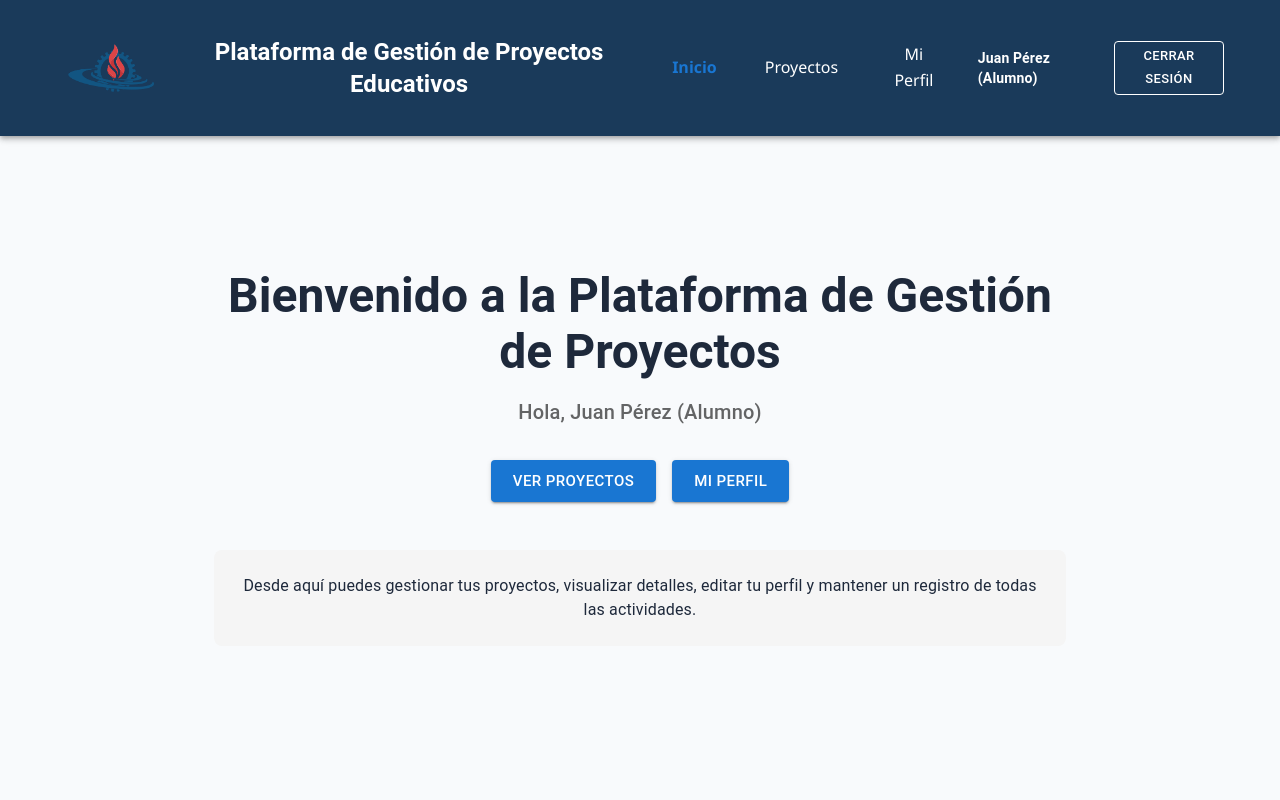
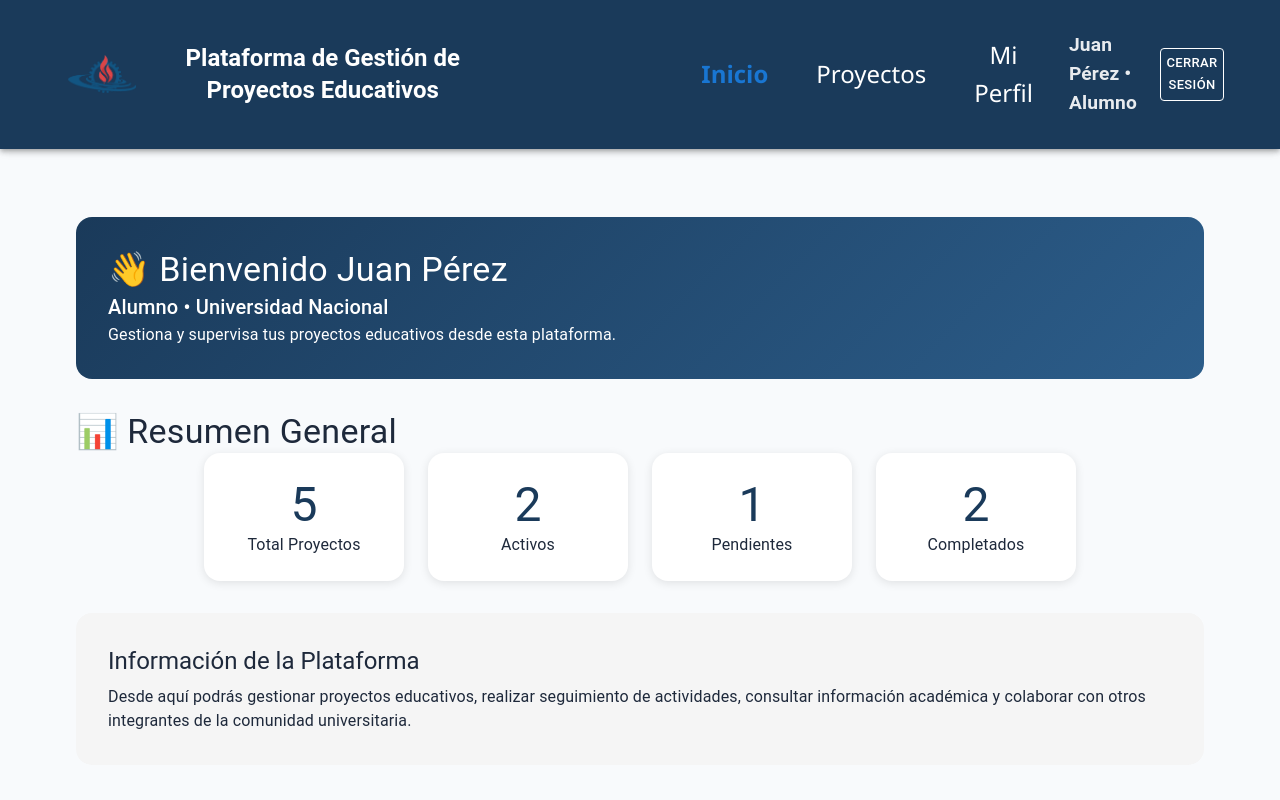
Before and after one commit to fabri982022/tp3-pv-grupo20, a React (Vite) app in the folder tp3-grupo20/: page / in a window 1280 px wide. Shown: the top 800 px of the page. Built offline with nearby package versions, Linux system fonts and the light colour scheme.

Commit message:
Poma Aldana- Ajustes de diseño en dashboard y proyectos

```diff
--- a/tp3-grupo20/src/components/Nav.jsx
+++ b/tp3-grupo20/src/components/Nav.jsx
@@ -6,27 +6,11 @@ import logoUnju from '../assets/logo-fi-unju-institucional.png'
 export default function Nav() {
   const { usuario, cerrarSesion } = useUsuario()
   return (
-    <AppBar position="static" sx={{ bgcolor: '#1a3a5a', mb: 2 }}>
-      <Toolbar>
+    <AppBar position="sticky" sx={{ bgcolor: '#1a3a5a', mb: 2 }}>
+      <Toolbar >
 
-        <Box
-          component={Link}
-          to="/"
-          sx={{
-            display: 'flex',
-            alignItems: 'center',
-            textDecoration: 'none',
-            color: 'white',
-            gap: 2,
-            flexGrow: 1,
-            '&:hover': { opacity: 0.9 }
-          }}
-        >
-          <img
-            src={logoUnju}
-            alt="Logo UNJu"
-            style={{ height: '48px', width: 'auto', display: 'block' }}
-          />
+        <Box component={Link} to="/" sx={{ display: 'flex', alignItems: 'center', textDecoration: 'none',color: 'white', gap: 2, flexGrow: 0, '&:hover': { opacity: 0.9 },mr: 23}} >
+          <img src={logoUnju} alt="Logo UNJu" style={{ height: '38px', width: 'auto', display: 'block' }} />
 
           <Typography variant="h5" component="div" sx={{ flexGrow: 1, fontWeight: 'bold' }}>
             Plataforma de Gestión de Proyectos Educativos
@@ -34,73 +18,25 @@ export default function Nav() {
         </Box>
 
         <Box component="nav" sx={{ display: 'flex', alignItems: 'center', gap: 3 }}>
-          <NavLink
-            to="/"
-            style={({ isActive }) => ({
-              color: isActive ? '#1976d2' : 'white',
-              textDecoration: 'none',
-              fontWeight: isActive ? 'bold' : 'normal',
-              fontSize: '1rem',
-              transition: 'color 0.3s ease'
-            })}
-          >
+          <NavLink to="/" style={({ isActive }) => ({color: isActive ? '#1976d2' : 'white', textDecoration: 'none',fontWeight: isActive ? 'bold' : 'normal',fontSize: '1.5rem',transition: 'color 1s ease',})}>
             Inicio
           </NavLink>
 
-          <NavLink
-            to="/proyectos"
-            style={({ isActive }) => ({
-              color: isActive ? '#1976d2' : 'white',
-              textDecoration: 'none',
-              fontWeight: isActive ? 'bold' : 'normal',
-              fontSize: '1rem',
-              transition: 'color 0.3s ease'
-            })}
-          >
+          <NavLink to="/proyectos"style={({ isActive }) => ({color: isActive ? '#1976d2' : 'white',textDecoration: 'none',fontWeight: isActive ? 'bold' : 'normal',fontSize: '1.5rem',transition: 'color 0.5s ease'})}>
             Proyectos
           </NavLink>
 
-          <NavLink
-            to="/perfil"
-            style={({ isActive }) => ({
-              color: isActive ? '#1976d2' : 'white',
-              textDecoration: 'none',
-              fontWeight: isActive ? 'bold' : 'normal',
-              fontSize: '1rem',
-              transition: 'color 0.3s ease'
-            })}
-          >
+          <NavLink to="/perfil" style={({ isActive }) => ({color: isActive ? '#1976d2' : 'white', textDecoration: 'none',fontWeight: isActive ? 'bold' : 'normal',fontSize: '1.5rem',transition: 'color 0.5s ease'})}>
             Mi Perfil
           </NavLink>
           {usuario && (
-            <Box
-              sx={{
-                ml: 'auto',
-                display: 'flex',
-                alignItems: 'center',
-                gap: 2
-              }}
-            >
-              <Typography
-                variant="body2"
-                sx={{
-                  color: 'white',
-                  fontWeight: 'bold'
-                }}
-              >
-                {usuario.nombre} ({usuario.rol})
+            <Box sx={{ml: 'auto',display: 'flex', alignItems: 'center',gap:2}}>
+              <Typography variant="body1" sx={{color: 'rgba(255,255,255,0.9)', fontWeight: 600, fontSize: '1.2rem'}}>
+                {usuario.nombre} • {usuario.rol}
               </Typography>
 
-              <Button
-                color="inherit"
-                variant="outlined"
-                size="small"
-                onClick={cerrarSesion}
-                sx={{
-                  borderColor: 'white',
-                  color: 'white'
-                }}
-              >
+              <Button color="inherit" variant="outlined" size="small" onClick={cerrarSesion} sx={{borderColor: 'white', color: 'white', transition: 'all 0.3s ease',
+                '&:hover': {backgroundColor: '#ffffff', color: '#1a3a5a', borderColor: '#ffffff', transform: 'translateY(-2px)'}}}>
                 Cerrar Sesión
               </Button>
             </Box>
--- a/tp3-grupo20/src/components/ProyectoCard.jsx
+++ b/tp3-grupo20/src/components/ProyectoCard.jsx
@@ -28,10 +28,8 @@ const ProyectoCard = ({ proyecto, eliminarProyecto, seleccionarProyecto }) => {
   };
 
   return (
-    <Card className="card-proyecto">
-
+    <Card className="card-proyecto" sx={{height: "100%",display: "flex",flexDirection: "column",justifyContent: "space-between"}}>
       <CardContent>
-
         <Typography variant="h5" gutterBottom>
           {título}
         </Typography>
@@ -42,34 +40,26 @@ const ProyectoCard = ({ proyecto, eliminarProyecto, seleccionarProyecto }) => {
 
         <Typography variant="body1" component="div">
           <strong>Estado:</strong>
-          <Chip
-            label={estado}
-            size="small"
-            sx={{ml: 1}}
-          />
+          <Chip label={estado} size="small" color={
+              estado === "Completado"
+                ? "success"
+                : estado === "En Progreso"
+                ? "warning"
+                : "error"
+            }
+          sx={{ ml: 1 }}/>
         </Typography>
-
       </CardContent>
 
       <CardActions>
-
-        <Button
-          variant="contained"
-          onClick={handleVerDetalle}
-        >
+        <Button variant="contained" onClick={handleVerDetalle}>
           Ver detalle
         </Button>
 
-        <Button
-          variant="contained"
-          color="error"
-          onClick={confirmarEliminacion}
-        >
+        <Button variant="contained"color="error"onClick={confirmarEliminacion}>
           Eliminar
         </Button>
-
       </CardActions>
-
     </Card>
   );
 };
--- /dev/null
+++ b/tp3-grupo20/src/css/dashboard.css
@@ -0,0 +1,55 @@
+.dashboard-container {
+  padding-top: 2rem;
+  padding-bottom: 2rem;
+}
+
+.dashboard-bienvenida {
+  background: linear-gradient(135deg, #1a3a5a, #2c5d8a);
+  color: white;
+  padding: 2rem;
+  border-radius: 16px;
+  margin-bottom: 2rem;
+}
+
+.dashboard-titulo {
+  font-weight: bold;
+}
+
+.dashboard-subtitulo {
+  margin-top: 1rem;
+}
+
+.dashboard-seccion {
+  margin-bottom: 1.5rem;
+  font-weight: bold;
+}
+
+.dashboard-card {
+  background-color: white;
+  padding: 1.5rem;
+  border-radius: 16px;
+  text-align: center;
+  box-shadow: 0 2px 10px rgba(0,0,0,0.1);
+  min-width: 200px;
+}
+.dashboard-card:hover {
+  transform: translateY(-5px);
+  transition: 0.3s;
+}
+
+.dashboard-numero {
+  font-size: 3rem;
+  font-weight: bold;
+  color: #1a3a5a;
+}
+
+.dashboard-info {
+  margin-top: 2rem;
+  background-color: #f5f5f5;
+  padding: 2rem;
+  border-radius: 16px;
+}
+.dashboard-estadisticas {
+  justify-content: center;
+  margin-bottom: 2rem;
+}
--- a/tp3-grupo20/src/css/proyectos.css
+++ b/tp3-grupo20/src/css/proyectos.css
@@ -42,6 +42,10 @@ header {
     color: var(--color-blanco);
     padding: 1.5rem 2rem;
     background: linear-gradient(135deg, #1e3a8a 0%, #0f172a 100%);
+
+    position: sticky;
+    top: 0;
+    z-index: 1000;
 }
 
 .header-content {
@@ -160,8 +164,7 @@ header {
 }
 
 .card-proyecto:hover {
-  transform: translateY(-8px);
-  box-shadow: 0 12px 32px rgba(0, 0, 0, 0.15);
+  transform: translateY(-6px);
 }
 
 .card-proyecto h2 {
@@ -253,9 +256,12 @@ header {
     flex-direction: row;
     flex-wrap: wrap;
     gap: 15px;
+
+    max-width: 700px;
     width: 100%;
+    margin: 0 auto 30px;
+
     padding: 20px;
-    margin-bottom: auto;
     background: var(--color-blanco);
     border-radius: 14px;
     box-shadow: 0 4px 20px rgba(0,0,0,0.08);
@@ -333,10 +339,10 @@ header {
 /* FORMULARIO */
 .titulo-formulario {
     color: var(--color-primario);
-    font-size: 1.5rem;
+    font-size: 1.6rem;
     margin-top: 1rem;
     font-weight: 700;
-    text-align: center;
+    text-align: left;
 }
 
 /* Contenedor principal en formato Tarjeta */
@@ -348,8 +354,7 @@ header {
   display: flex;
   flex-direction: column;
   gap: 24px;
-  max-width: 900px;
-  margin: 0 auto 32px auto;
+  width: 100%;
 }
 
 /* Estilos para las sub-secciones */
@@ -391,28 +396,6 @@ header {
   font-size: 0.95rem;
 }
 
-/* Inputs estilizados
-.formulario-card input,
-.formulario-card select {
-  padding: 12px;
-  border: 1px solid #cbd5e1;
-  border-radius: 6px;
-  font-size: 0.95rem;
-  width: 100%;
-  box-sizing: border-box;
-} */
-
-
-
-/* Foco de interacción limpio
-.formulario-card input:focus,
-.formulario-card select:focus,
-.formulario-card textarea:focus {
-  outline: none;
-  border-color: #3b82f6;
-  box-shadow: 0 0 0 3px rgba(59, 130, 246, 0.15);
-}
-*/
 
 /* Área inferior del botón de Guardado */
 .form-acciones {
@@ -682,3 +665,25 @@ footer p {
   padding: 24px;
   margin-bottom: 24px;
 }
+
+
+.layout-proyectos{
+  display:flex;
+  gap:30px;
+  align-items:flex-start;
+}
+
+
+.columna-formulario{
+  flex:0 0 50%;
+}
+
+.columna-proyectos{
+  flex:0 0 50%;
+}
+
+.grid-una-columna{
+  display:flex;
+  flex-direction:column;
+  gap:10px;
+}
--- a/tp3-grupo20/src/views/Dashboard.jsx
+++ b/tp3-grupo20/src/views/Dashboard.jsx
@@ -4,7 +4,8 @@ import { Link } from 'react-router-dom';
 //agrego
 import { useUsuario } from '../hook/useUsuario';
 import usuarioService from '../services/usuarioService';
-
+import '../css/dashboard.css';
+import proyectoService from '../services/proyectoService';
 export default function Dashboard() {
 
   const { usuario, guardarSesion, cerrarSesion } = useUsuario();
@@ -127,7 +128,7 @@ export default function Dashboard() {
                   textTransform: 'none'
                 }}
               >
-                Sign In
+                Iniciar Sesion
               </Button>
             </form>
           </Box>
@@ -135,54 +136,107 @@ export default function Dashboard() {
       </Grid>
     );
   }
+const proyectos = proyectoService.obtenerProyectos()
+  .filter(p => p.disponible);
 
+const totalProyectos = proyectos.length;
+
+const proyectosActivos = proyectos.filter(
+  p => p.estado === "En Progreso"
+).length;
+
+const proyectosCompletados = proyectos.filter(
+  p => p.estado === "Completado"
+).length;
+
+const proyectosPendientes = proyectos.filter(
+  p => p.estado === "Pendiente"
+).length;
   // Esta logeado
   return (
-    <Container maxWidth="md" sx={{ py: 4 }}>
-      <Box sx={{ textAlign: 'center', my: 8 }}>
-        <Typography variant="h3" component="h1" gutterBottom sx={{ fontWeight: 'bold', mb: 2 }}>
-          Bienvenido a la Plataforma de Gestión de Proyectos
-        </Typography>
+  <Container maxWidth="lg" className="dashboard-container">
 
-        {/* Personalizacion del subtítulo con el nombre guardado */}
-        <Typography variant="h6" color="textSecondary" sx={{ mb: 4 }}>
+    <Box className="dashboard-bienvenida">
+      <Typography variant="h4" className="dashboard-titulo">
+        👋 Bienvenido {usuario?.nombre}
+      </Typography>
 
-          {/*Hola, <strong>{localStorage.getItem('user')}</strong>. Administra y colabora en proyectos educativos de forma efectiva.
-           */}
-          Hola, {usuario?.nombre} ({usuario?.rol})
+      <Typography variant="h6">
+        {usuario?.rol} • {usuario?.institucion}
+      </Typography>
 
-        </Typography>
+      <Typography className="dashboard-subtitulo">
+        Gestiona y supervisa tus proyectos educativos desde esta plataforma.
+      </Typography>
+    </Box>
 
-        <Box sx={{ display: 'flex', gap: 2, justifyContent: 'center', flexWrap: 'wrap' }}>
-          <Button
-            variant="contained"
-            color="primary"
-            size="large"
-            component={Link}
-            to="/proyectos"
-          >
-            Ver Proyectos
-          </Button>
+    <Typography variant="h4" className="dashboard-seccion">
+      📊 Resumen General
+    </Typography>
 
-          <Button
-            variant="contained"
-            color="primary"
-            size="large"
-            component={Link}
-            to="/perfil"
-          >
-            Mi Perfil
-          </Button>
+    <Grid  container spacing={3} className="dashboard-estadisticas">
+      <Grid item xs={12} sm={6} md={3}>
+        <Box className="dashboard-card">
+          <Typography variant="h3" className="dashboard-numero">
+            {totalProyectos}
+          </Typography>
 
-        </Box>
-
-        <Box sx={{ mt: 6, p: 3, bgcolor: '#f5f5f5', borderRadius: 2 }}>
-          <Typography variant="body1">
-            Desde aquí puedes gestionar tus proyectos, visualizar detalles,
-            editar tu perfil y mantener un registro de todas las actividades.
+          <Typography>
+            Total Proyectos
           </Typography>
         </Box>
-      </Box>
-    </Container>
-  );
+      </Grid>
+
+      <Grid item xs={12} sm={6} md={3}>
+        <Box className="dashboard-card">
+          <Typography variant="h3" className="dashboard-numero">
+            {proyectosActivos}
+          </Typography>
+
+          <Typography>
+            Activos
+          </Typography>
+        </Box>
+      </Grid>
+
+      <Grid item xs={12} sm={6} md={3}>
+        <Box className="dashboard-card">
+          <Typography variant="h3" className="dashboard-numero">
+            {proyectosPendientes}
+          </Typography>
+
+          <Typography>
+            Pendientes
+          </Typography>
+        </Box>
+      </Grid>
+
+      <Grid item xs={12} sm={6} md={3}>
+        <Box className="dashboard-card">
+          <Typography variant="h3" className="dashboard-numero">
+            {proyectosCompletados}
+          </Typography>
+
+          <Typography>
+            Completados
+          </Typography>
+        </Box>
+      </Grid>
+
+    </Grid>
+
+    <Box className="dashboard-info">
+      <Typography variant="h5" gutterBottom>
+        Información de la Plataforma
+      </Typography>
+
+      <Typography>
+        Desde aquí podrás gestionar proyectos educativos,
+        realizar seguimiento de actividades, consultar información
+        académica y colaborar con otros integrantes de la comunidad universitaria.
+      </Typography>
+    </Box>
+
+  </Container>
+);
 }
```
Also changed, not shown: tp3-grupo20/src/components/FormularioProyecto.jsx (+5 -2 lines), tp3-grupo20/src/views/ListaProyectos.jsx (+17 -10 lines).
